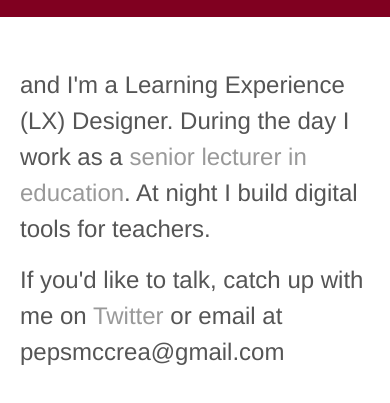
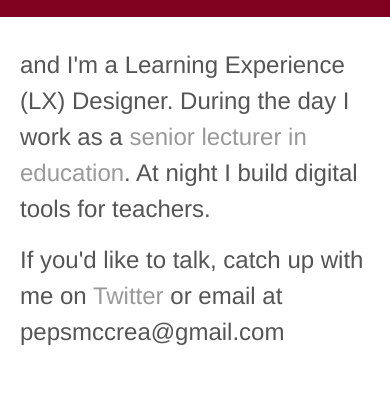
Before and after one commit to pepsmccrea/pepsmccrea.github.io, a plain HTML site: page index.html in a window 390 px wide. Shown: the part 263-666 px from the top of the page. Drawn offline with Linux system fonts and the light colour scheme.

Commit message:
Update stylesheet.css

```diff
--- a/stylesheets/stylesheet.css
+++ b/stylesheets/stylesheet.css
@@ -60,7 +60,7 @@ strong {
 .inner {
   position: relative;
   max-width: 640px;
-  padding: 30px 30px;
+  padding: 30px 30px 30px 30px;
   margin: 0 auto;
 }
 
@@ -68,16 +68,8 @@ strong {
   background: #800020;
 }
 
-#header_wrap .inner {
-  padding: 30px 30px 30px 30px;
-}
-
 #main_content_wrap {
   background: #fff;
-}
-
-#main_content {
-  padding-top: 40px;
 }
 
 /* Small screen styles */
@@ -88,12 +80,9 @@ strong {
   }
 
   .inner {
-  padding: 20px 20px;
+  padding: 20px 20px 20px 20px;
   }
 
-  #header_wrap .inner {
-  padding: 20px 20px 20px 20px;
-  }
 
   h1 {
     font-size: 5em;
```
